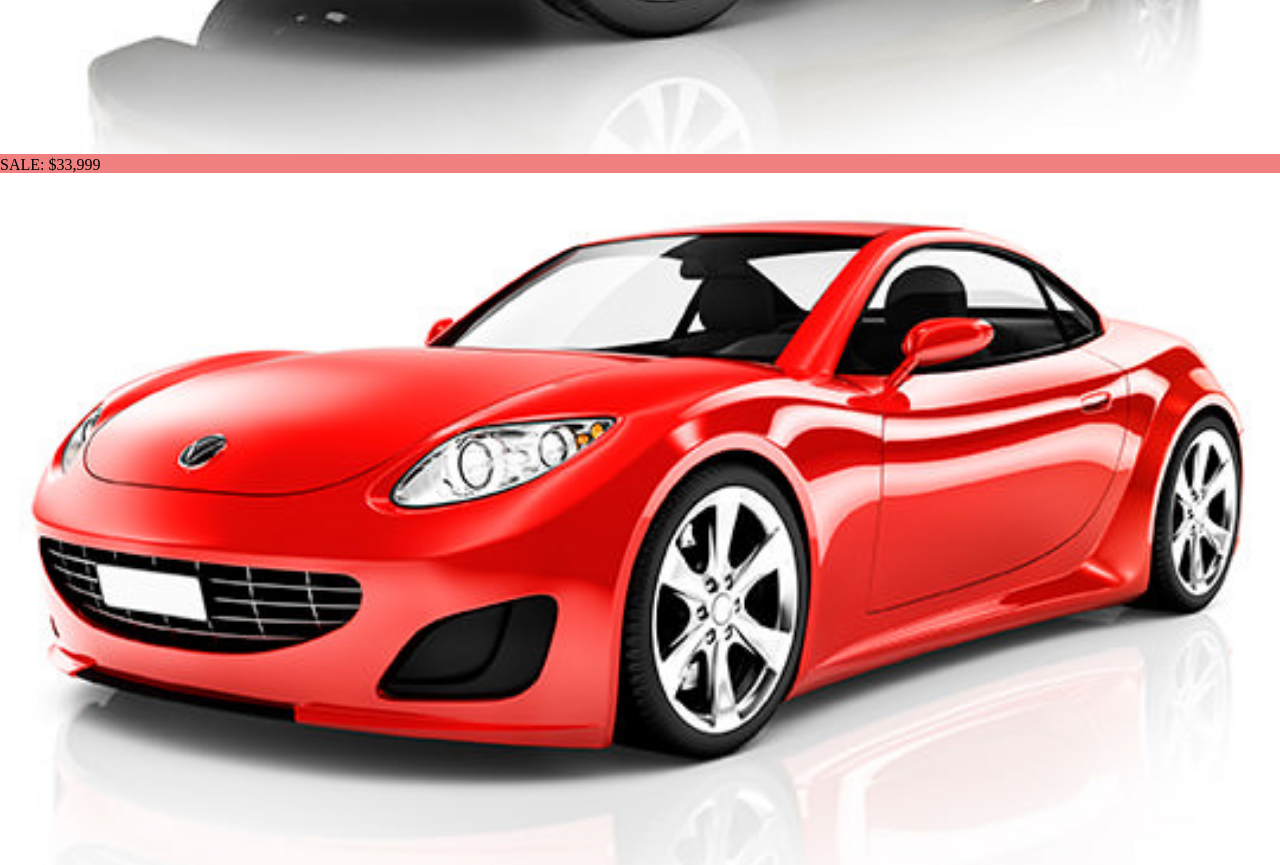
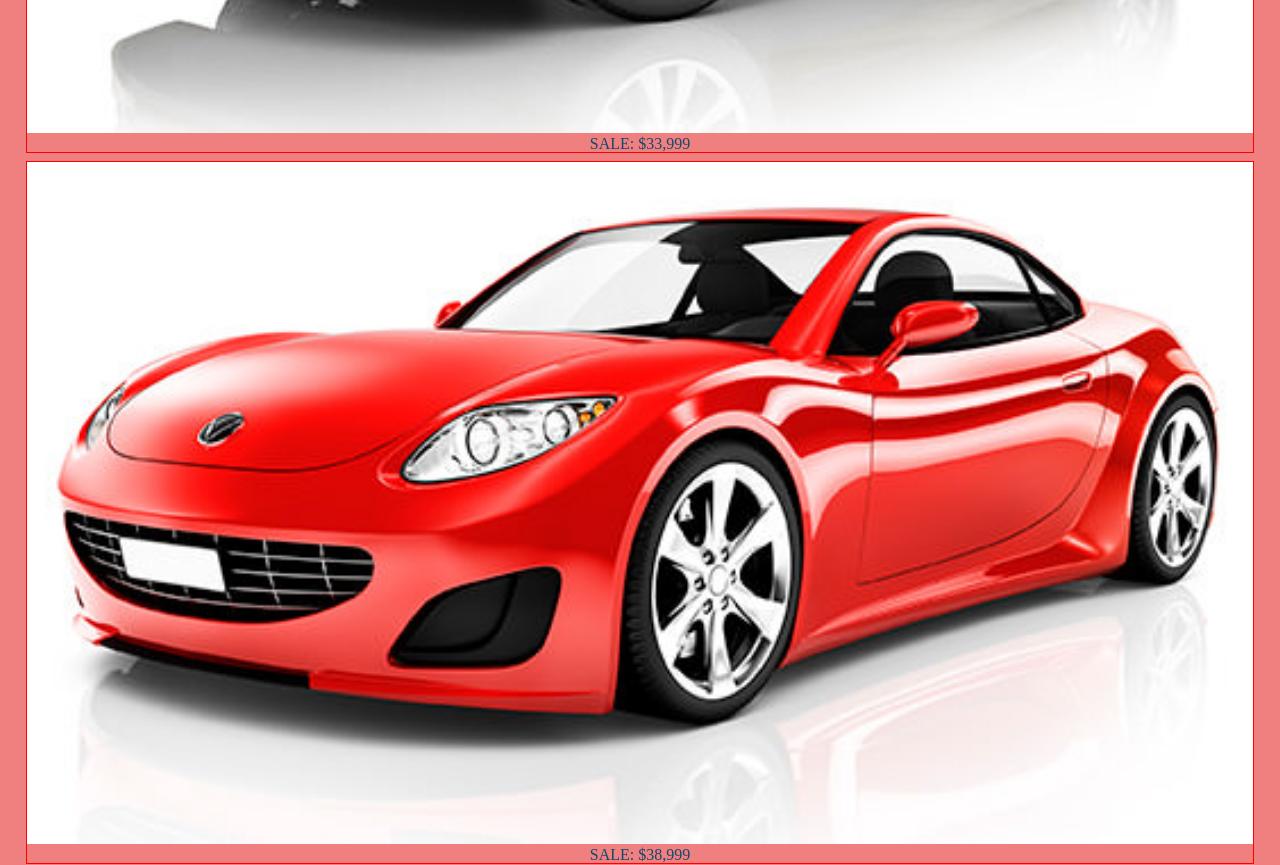
Before and after one commit to JanetWoods/FirstSass, an Angular app: page / in a window 1280 px wide. Shown: the part 1060-1925 px from the top of the page. Built offline with nearby package versions, Linux system fonts and the light colour scheme.

Commit message:
SASS classes work -removed space between tag and class name - TaDa!

```diff
--- a/src/app/app.component.html
+++ b/src/app/app.component.html
@@ -24,7 +24,7 @@
   </figure>
 
   <h1>New Cars</h1>
-  <hr>
+  <hr class="fadeAway">
 
   <figure class="photo">
     <img src="../assets/images/black.jpg" alt="black car">
--- a/src/app/scss/_small-default.scss
+++ b/src/app/scss/_small-default.scss
@@ -61,17 +61,19 @@ main{
 }
 
 //Overall styling for the MAIN of the document
-hr{
+hr.fadeAway{
+    background:linear-gradient(to right, rgb(109,136,183) 0%,rgb(184,198,223) 100%);
     height: 2px;
     border: none;
     margin: 0 $gutter;
-    background:linear-gradient(to right, rgb(109,136,183) 0%,rgb(184,198,223) 100%);
 }
 
-figure {
-.photo {width: 100%;}
-img {width: 100%;}
+figure.photo {width: 100%-$gutterdbl;
+    margin: .5rem $gutter; border: red 1px solid;
 }
+figure.photo img {width: 100%;}
+
+figure.photo figcaption{text-align: center; color: $primaryColor;}
 
 
 
--- a/src/app/scss/variables.scss
+++ b/src/app/scss/variables.scss
@@ -10,3 +10,4 @@ $normalWeight: 300;
 $boldWeight:700;
 
 $gutter: 2%;
+$gutterdbl: (2 * $gutter);
```
